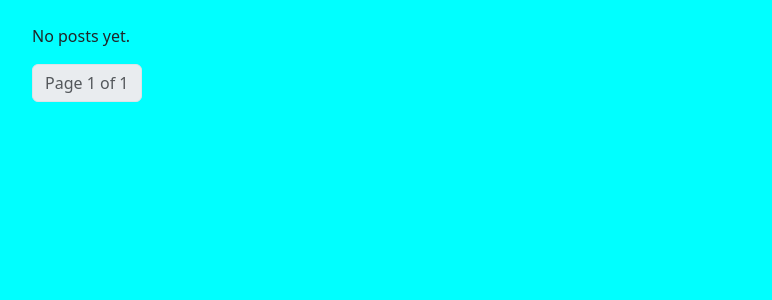
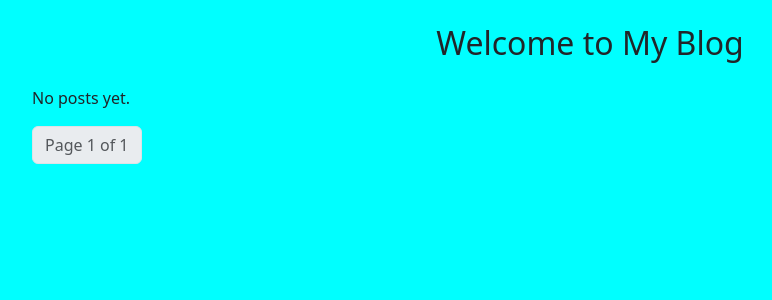
Before and after one commit to DishanSPX/DJANGOBLOG, a Django app: page / in a window 1280 px wide. Shown: the part 56-356 px from the top of the page, without its empty margins (50-822 px from the left). Run offline with Django 5.2, Linux system fonts and the light colour scheme; data that the repository does not hold is empty.

Commit message:
Update Project

```diff
--- a/blog/templates/blog/post_list.html
+++ b/blog/templates/blog/post_list.html
@@ -1,6 +1,7 @@
 {% extends "blog/base.html" %}
 {% block title %}Home{% endblock %}
 {% block content %}
+<h2 class="text-center mb-4">Welcome to My Blog</h2>
 <div class="row">
   {% for post in page_obj %}
     <div class="col-md-4 mb-4">
```
